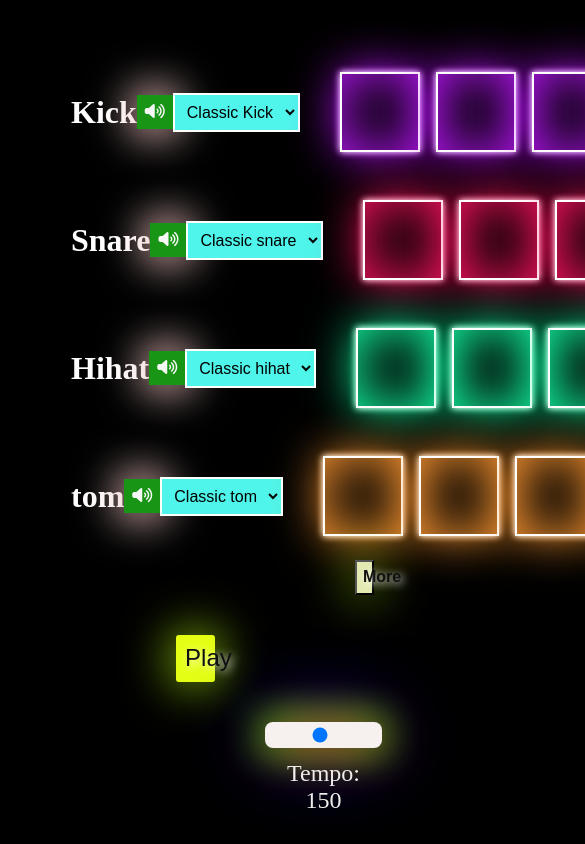
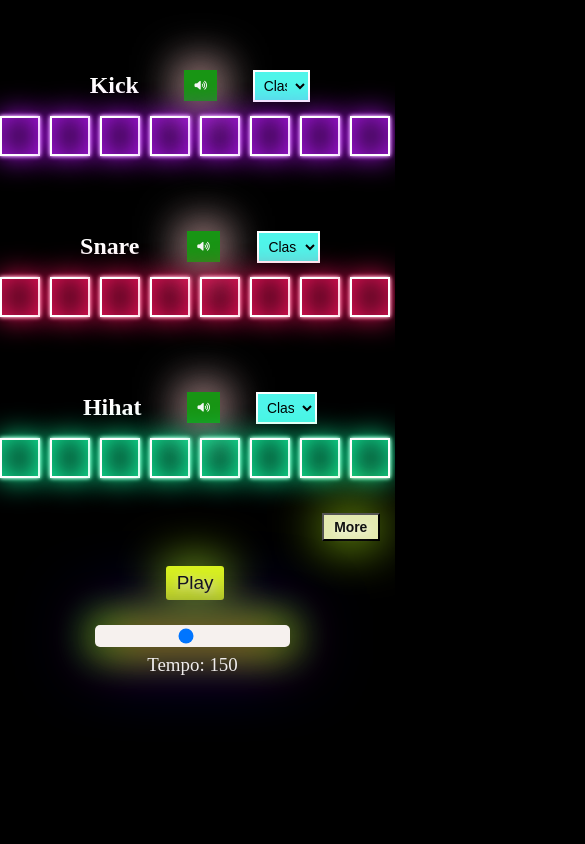
Before and after one commit to Laraib-Azmat/Beat_maker_neon_light_project.github.io, a plain HTML site: page index.html in a window 390 px wide. Shown: the top 844 px of the page, 585 px wide, since content can reach past the window. Drawn offline with Linux system fonts and the light colour scheme.

Commit message:
responsiveness completed

```diff
--- a/app.js
+++ b/app.js
@@ -219,3 +219,7 @@ drumKit.tempoSlider.addEventListener("change", e => {
 drumKit.moreButton.addEventListener("click", () => {
     drumKit.moreLess();
 });
+
+document.addEventListener("DOMContentLoaded", () => {
+      drumKit.tomTrack.style.display = "none";
+});
--- a/style.css
+++ b/style.css
@@ -2,6 +2,12 @@
     margin: 0%;
     padding: 0%;
     box-sizing: border-box;
+}
+html{
+    font-size: 62.5%;
+    --header1: calc(2rem + 1vw);
+    --header2: calc(1.5rem + 1vw);
+    --header3: calc(1rem + 1vw);
 }
 
 i{
@@ -14,7 +20,7 @@ body{
 
 h2{
     color: #fffefe;
-  font-size: 2rem;
+  font-size: var(--header1);
 }
 
 
@@ -104,9 +110,9 @@ h2{
     border: none;
     background-color: rgb(24, 149, 20);
     box-shadow: 0px 0px 40px rgb(233, 162, 162), 0px 0px 50px rgb(236, 233, 233) ;
-    padding: 0.5rem;
+    padding: 1rem;
     color: rgba(249, 249, 249, 0.987);
-    font-size: 1rem;
+      font-size: 2rem;
     cursor: pointer;
     transition: all 0.5s ease ;
 }
@@ -118,15 +124,15 @@ h2{
 }
 
 select{
-    font-size: 1rem;
+    font-size: var(--header3);
     padding: 0.5rem;
     background-color: rgb(79, 245, 234);
     border: 2px solid rgb(253, 255, 255);
-
+    width: 25%;
 }
 
 .play-button{
-    font-size: 1.5rem;
+    font-size: var(--header2);
     padding: 0.6rem;
     border: none;
     border-radius: 3px;
@@ -146,7 +152,7 @@ select{
 }
 
 .more-audio{
-    font-size: 1rem;
+    font-size: var(--header3);
     font-weight: bold;
     padding: 0.4rem;
     border: 2px solid whitw;
@@ -182,7 +188,7 @@ box-shadow: 2px 2px 50px red, 0px 0px 80px blue, 0px 0px 40px rgb(38, 255, 0),0p
 }
 
 .tempo p {
-    font-size: 1.5rem;
+    font-size: var(--header2);
     margin: 0.5rem;
     text-align: center;
     color: #efecec;
@@ -202,3 +208,109 @@ box-shadow: 2px 2px 50px red, 0px 0px 80px blue, 0px 0px 40px rgb(38, 255, 0),0p
       transform: scale(1.2);
     }
   }
+
+
+    /* Media query  */
+    @media  screen and (width >= 1080px) and (width <= 1100) {
+
+        .kick-track , .snare-track, .hihat-track, .tom-track{
+            width: 60%;
+        }
+
+
+       }
+
+    @media  screen and (width <= 1260px) {
+
+        .kick-track , .snare-track, .hihat-track, .tom-track{
+            width: 90%;
+        }
+
+
+}
+    @media  screen and (width >= 1260px) {
+
+      .pad{
+        width: 6rem;
+        height: 6rem;
+      }
+
+
+}
+
+@media  screen and (width <= 1225px) {
+
+    .kick-track , .snare-track, .hihat-track, .tom-track{
+        width: 100%;
+    }
+
+    .more-audio{
+        width: 15%;
+    }
+}
+
+@media  screen and (width <= 1070px) {
+
+ h2 , .mute-button {
+        margin: 1rem;
+ }
+
+
+}
+
+
+@media  screen and (width <= 1100px) {
+
+ .tempo{
+    align-self: center;
+ }
+.mute-button{
+    font-size: 1.5rem;
+}
+
+}
+@media  screen and (width <= 800px) {
+
+    .pad{
+        width: 4rem;
+        height: 4rem;
+    }
+
+}
+
+
+@media  screen and (width <= 650px) {
+
+
+    .kick-track , .snare-track, .hihat-track, .tom-track{
+        flex-direction: column;
+        margin: 3rem;
+    }
+    .mute-button{
+        font-size: 1rem;
+    }
+    .tempo{
+        width: 50%;
+       }
+    .play-button{
+            border-radius: none;
+            width: 15%;
+    }
+
+}
+@media  screen and (width <= 330px) {
+
+   .controls{
+    flex-direction: column;
+   }
+   .tempo{
+    width: 60%;
+   }
+   .pad{
+    width: 2rem;
+    height: 2rem;
+}
+.kick-track , .snare-track, .hihat-track, .tom-track{
+    width: 95%;
+}
+}
```
